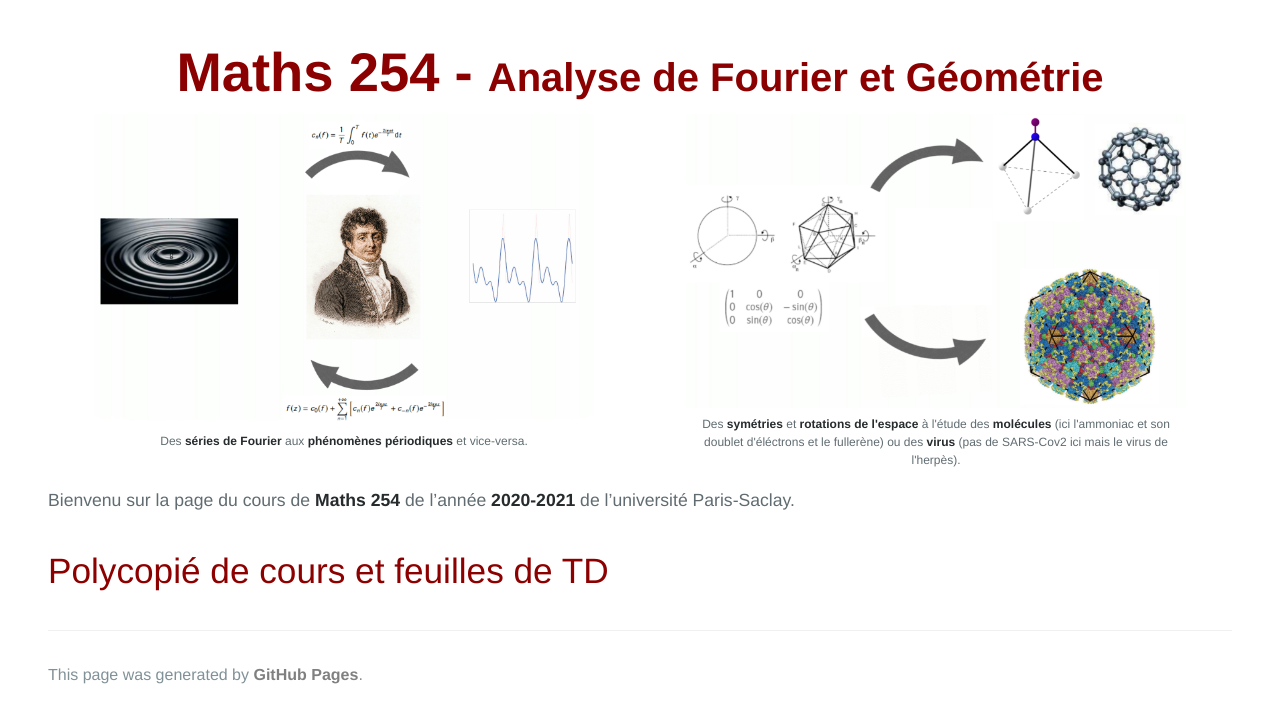
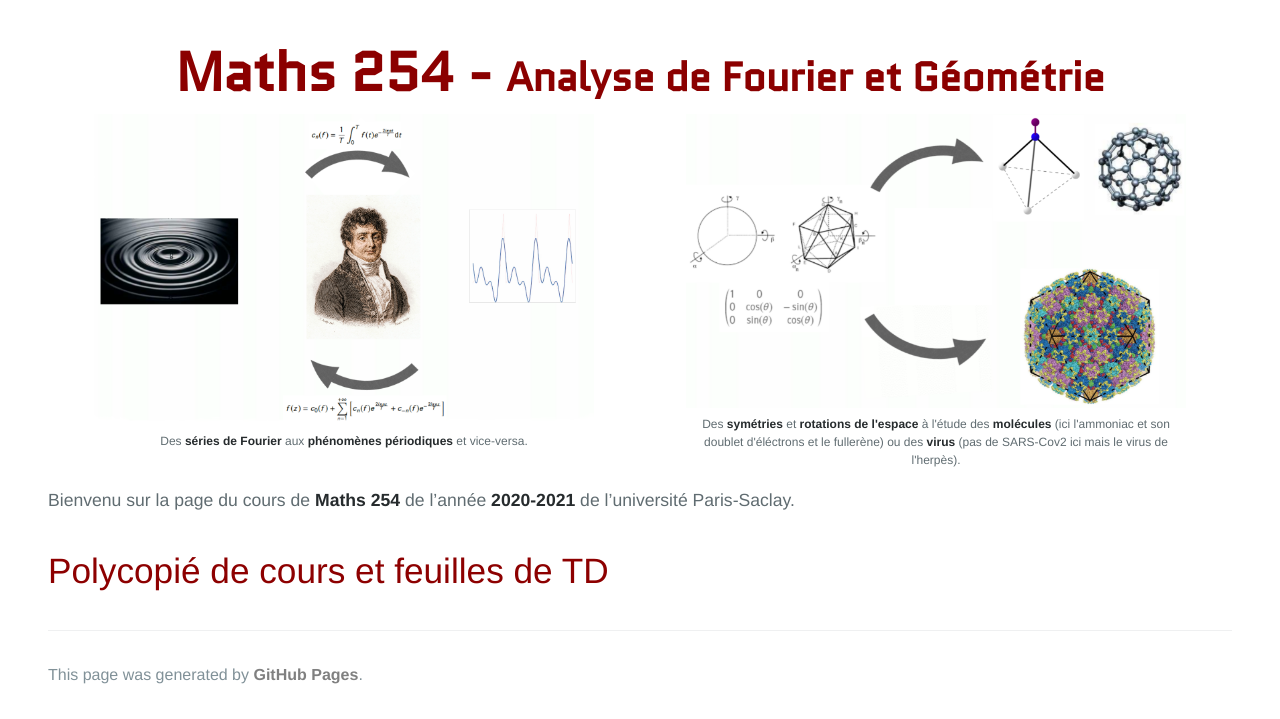
Before and after one commit to KevinDestagnol/algebre.github.io, a Jekyll site: the page built from index.md, in a window 1280 px wide. Shown: the part 260-979 px from the top of the page. Built offline with Jekyll 4.4.1, drawn with Linux system fonts in a browser that asks for light colours; some web fonts are replaced; our own code applies the rules of GitHub Pages for plain Markdown files.

Commit message:
Update jekyll-theme-cayman.scss

```diff
--- a/_sass/jekyll-theme-cayman.scss
+++ b/_sass/jekyll-theme-cayman.scss
@@ -173,6 +173,10 @@ a:hover{
 
   @include small {
     font-size: 1.75rem;
+
+.page-header {
+	height:130px;
+	  }
   }
 }
 
@@ -242,7 +246,7 @@ hprime {
     font-weight: bold;
     color: #8B0000;
     font-size: 3.4rem;
-    font-family : Wallpoet,Helvetica, Arial, sans-serif;
+    font-family : Quantico,Helvetica, Arial, sans-serif;
   }
 hprime2 {
     margin-top: 2rem;
@@ -250,7 +254,7 @@ hprime2 {
     font-weight: bold;
     color: #8B0000;
     font-size: 2.5rem;
-    font-family :  Wallpoet,Helvetica, Arial, sans-serif;
+    font-family :  Quantico,Helvetica, Arial, sans-serif;
   }
 
 hpr {
```
